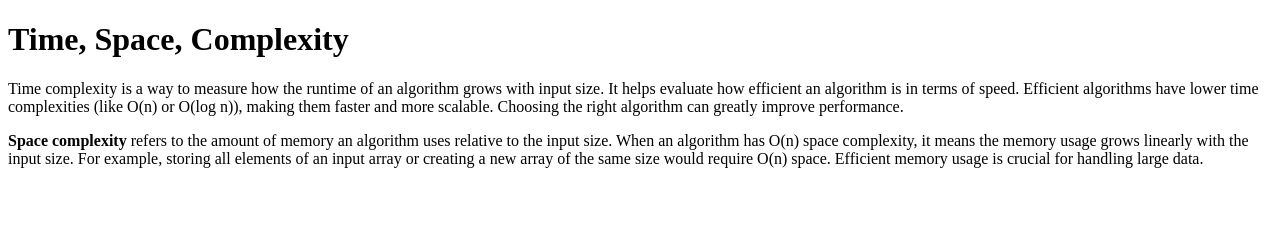
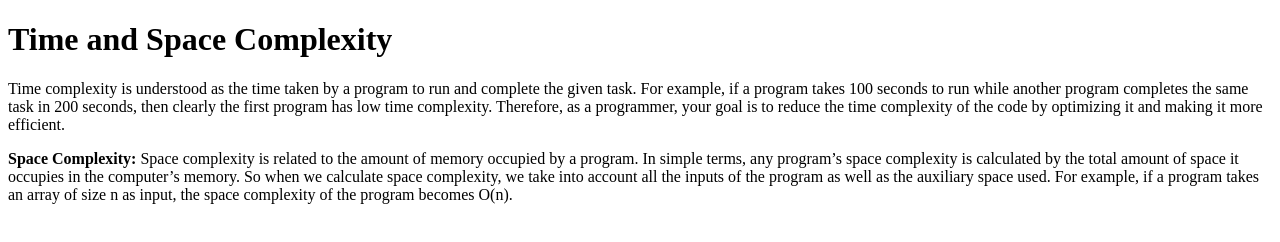
Before and after one commit to acciojob/time-and-space-complexity-ashu1-12, a website: page main.html in a window 1280 px wide. Drawn offline with Linux system fonts and the light colour scheme.

Commit message:
created a submission

```diff
--- a/main.html
+++ b/main.html
@@ -10,16 +10,12 @@
 	<!-- the entire body must be written by student -->
     <script type="text/javascript" src="./script.js">
 </script>
-<h1>Time, Space, Complexity</h1>
-<p>Time complexity is a way to measure how the runtime of an algorithm grows with input size.
-	It helps evaluate how efficient an algorithm is in terms of speed.
-	Efficient algorithms have lower time complexities (like O(n) or O(log n)), making them faster and more scalable.
-	Choosing the right algorithm can greatly improve performance.</p>
+<h1>Time and Space Complexity</h1>
+
+<p>Time complexity is understood as the time taken by a program to run and complete the given task. For example, if a program takes 100 seconds to run while another program completes the same task in 200 seconds, then clearly the first program has low time complexity. Therefore, as a programmer, your goal is to reduce the time complexity of the code by optimizing it and making it more efficient.</p>
 	<p>
-		<b>Space complexity</b> refers to the amount of memory an algorithm uses relative to the input size.
-		When an algorithm has O(n) space complexity, it means the memory usage grows linearly with the input size. For example,
-		storing all elements of an input array or creating a new array of the same size would require O(n) space.
-		Efficient memory usage is crucial for handling large data.
+		<b>Space Complexity:</b> Space complexity is related to the amount of memory occupied by a program. In simple terms, any program’s space complexity is calculated by the total amount of space it occupies in the computer’s memory. So when we calculate space complexity, we take into account all the inputs of the program as well as the auxiliary space used. For example, if a program takes an array of size n as input, the space complexity of the program becomes O(n).
+
 	</p>
 
 </body>
```
